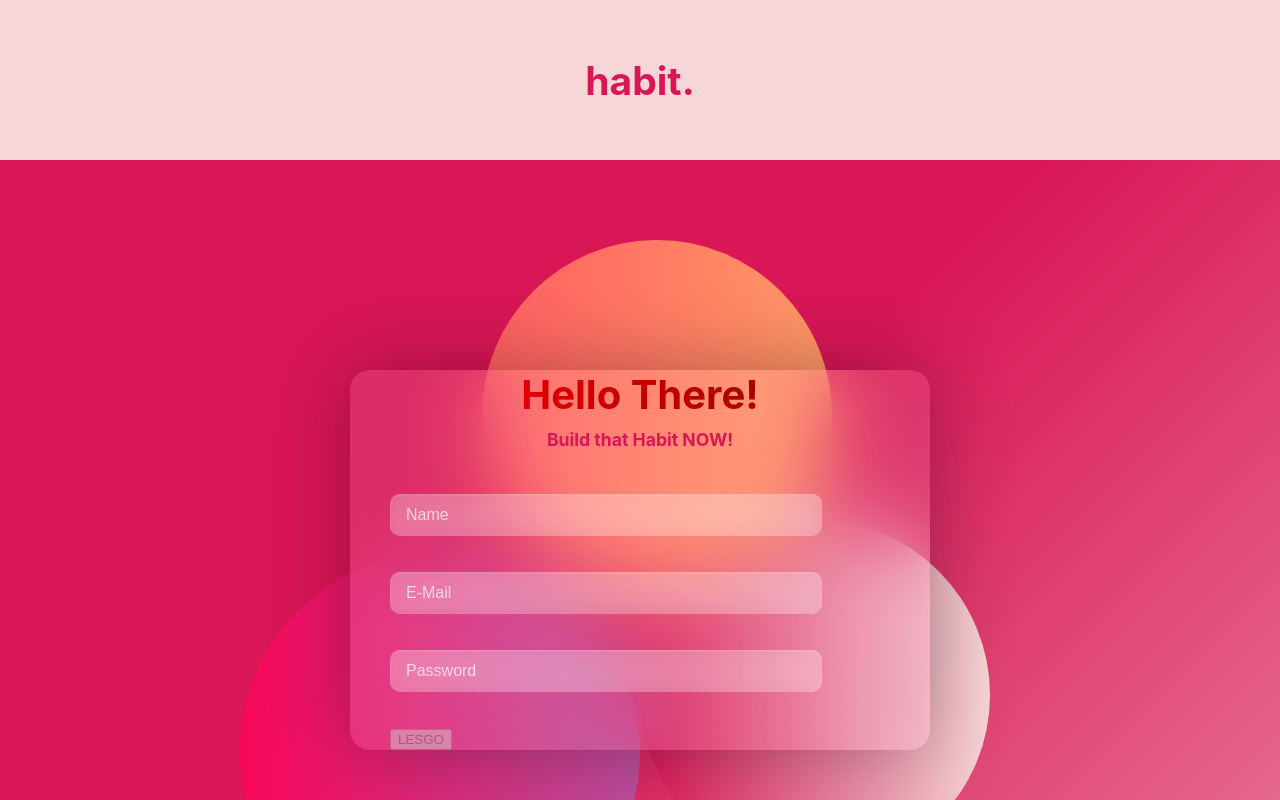
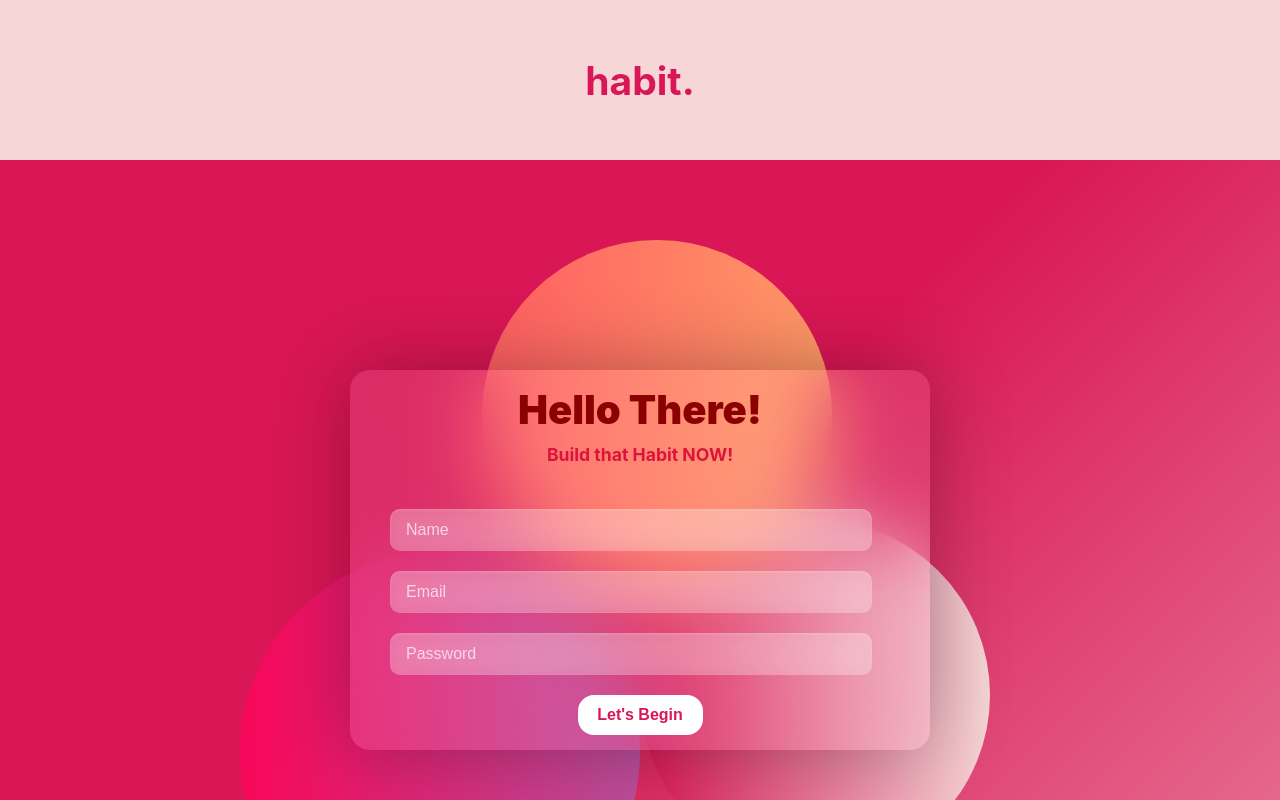
Before and after one commit to ishika-thakur7802/habit, a React (Create React App) app in the folder habit/: page /signup in a window 1280 px wide. Shown: the top 800 px of the page. Built offline with nearby package versions, Linux system fonts and the light colour scheme.

Commit message:
added new changes to signup

```diff
--- a/habit/src/pages-css/SignUp.css
+++ b/habit/src/pages-css/SignUp.css
@@ -18,8 +18,8 @@
 
 .hello h2 {
     font-size: 2.5rem;
-    font-weight: 700;
-    background: linear-gradient(to right, red, darkred);
+    font-weight: 900;
+    background:  darkred;
     -webkit-background-clip: text;
     -webkit-text-fill-color: transparent;
     margin: 0;
@@ -28,7 +28,7 @@
 .hello h4 {
     font-size: 1.1rem;
     font-weight: 700;
-    color: #D91656;
+    color: crimson;
     margin-top: 10px;
 }
 .Ques-Fields{
@@ -84,7 +84,7 @@
     border-radius: 50%;
 }
 .input-field{
-    width: 80%;
+    width: 90%;
     padding: 12px 16px;
     margin-bottom: 20px;
     border: none;
@@ -105,3 +105,23 @@
     background: rgba(255, 255, 255, 0.35);
     box-shadow: 0 0 10px rgba(217, 22, 86, 0.5);
 }
+.submit{
+    display: flex;
+    justify-content: center;
+}
+.submit-btn{
+    margin: auto;
+    padding: 0.7rem;
+    width: 25%;
+    background: white;
+    color: #D91656;
+    font-size: medium;
+    font-weight: bold;
+    border: none;
+    border-radius: 1rem;
+}
+.submit-btn:hover{
+    background: #D91656;
+    color: white;
+    transition: ease-in 0.3s;
+}
--- a/habit/src/pages/SignUp.jsx
+++ b/habit/src/pages/SignUp.jsx
@@ -16,9 +16,9 @@ const SignUp = () => {
     //     password:""
     // });
     const[error, setError]=useState({
-        name:"",
-        email:"",
-        password:""
+        name:"Name",
+        email:"Email",
+        password:"Password"
     })
     const handleOnBlur=(e)=>
     {
@@ -104,10 +104,10 @@ const SignUp = () => {
                                        value={formData.name}
                                        className={'input-field'}
                                        type={"text"}
-                                       placeholder={"Name"}
+                                       placeholder={error.name}
                                        name={"name"}
                                        id={"name"}/>
-                                <p>{error.name}</p>
+                                {/*<p>{error.name}</p>*/}
                             </div>
 
                             <div className={'inputContainer'}>
@@ -119,10 +119,10 @@ const SignUp = () => {
                                        value={formData.email}
                                        className={'input-field'}
                                        type={"text"}
-                                       placeholder={"E-Mail"}
+                                       placeholder={error.email}
                                        name={"email"}
                                        id={"email"}/>
-                                <p>{error.email}</p>
+                                {/*<p>{error.email}</p>*/}
                             </div>
                             <div className={'inputContainer'}>
                                 <input onBlur={handleOnBlur}
@@ -133,13 +133,15 @@ const SignUp = () => {
                                        value={formData.password}
                                        className={'input-field'}
                                        type={"password"}
-                                       placeholder={"Password"}
+                                       placeholder={error.password}
                                        name={"password"}
                                        id={"password"}/><br/>
-                                <p>{error.password}</p>
+                                {/*<p>{error.password}</p>*/}
+                            </div>
+                            <div className={"submit"}>
+                                <input type={"submit"} value={"Let's Begin"} disabled={isFormInvalid()} className={"submit-btn"}/>
                             </div>
 
-                                <input type={"submit"} value={"LESGO"} disabled={isFormInvalid()}/>
                         </form>
                     </div>
                 </div>
```
